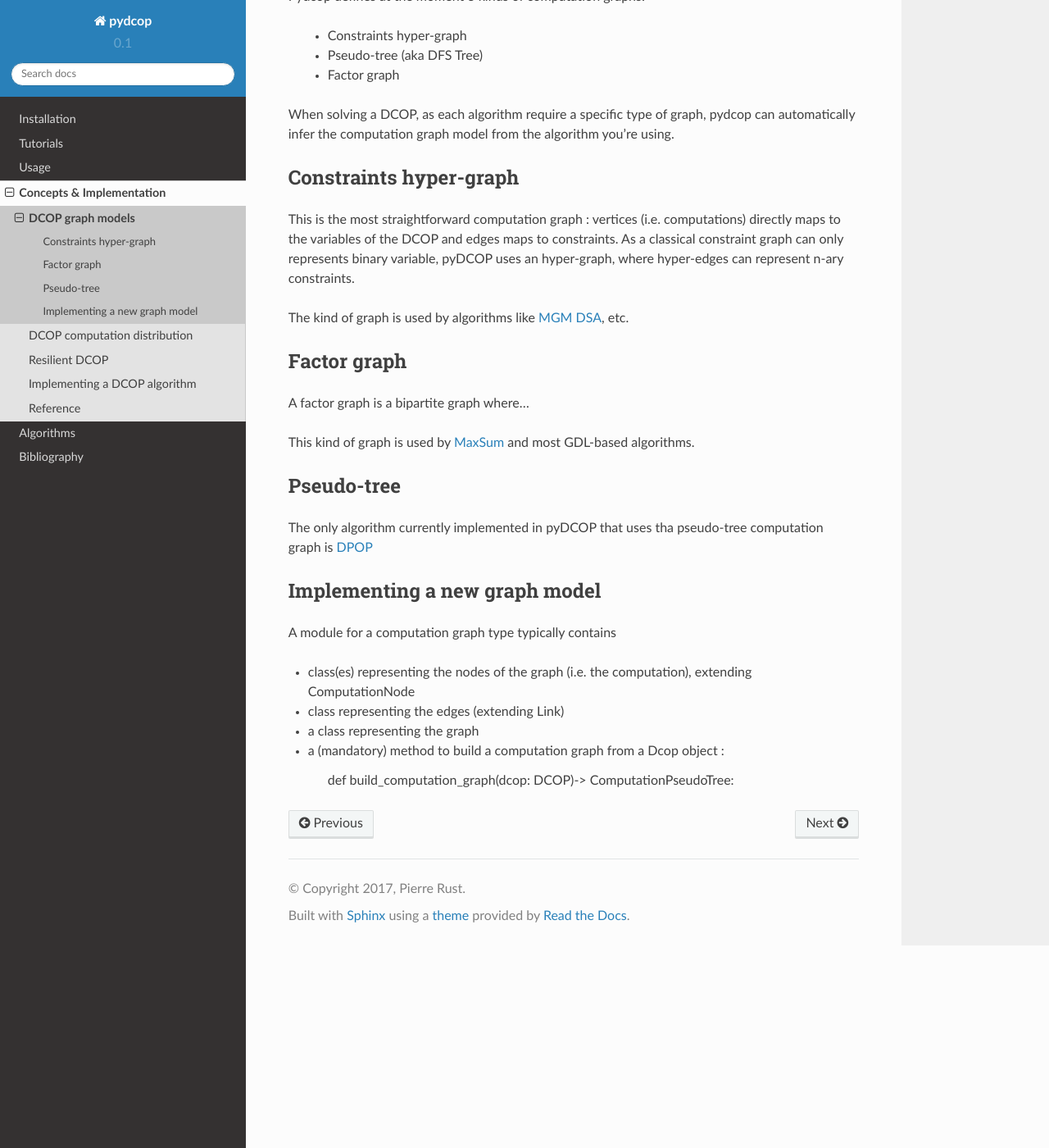
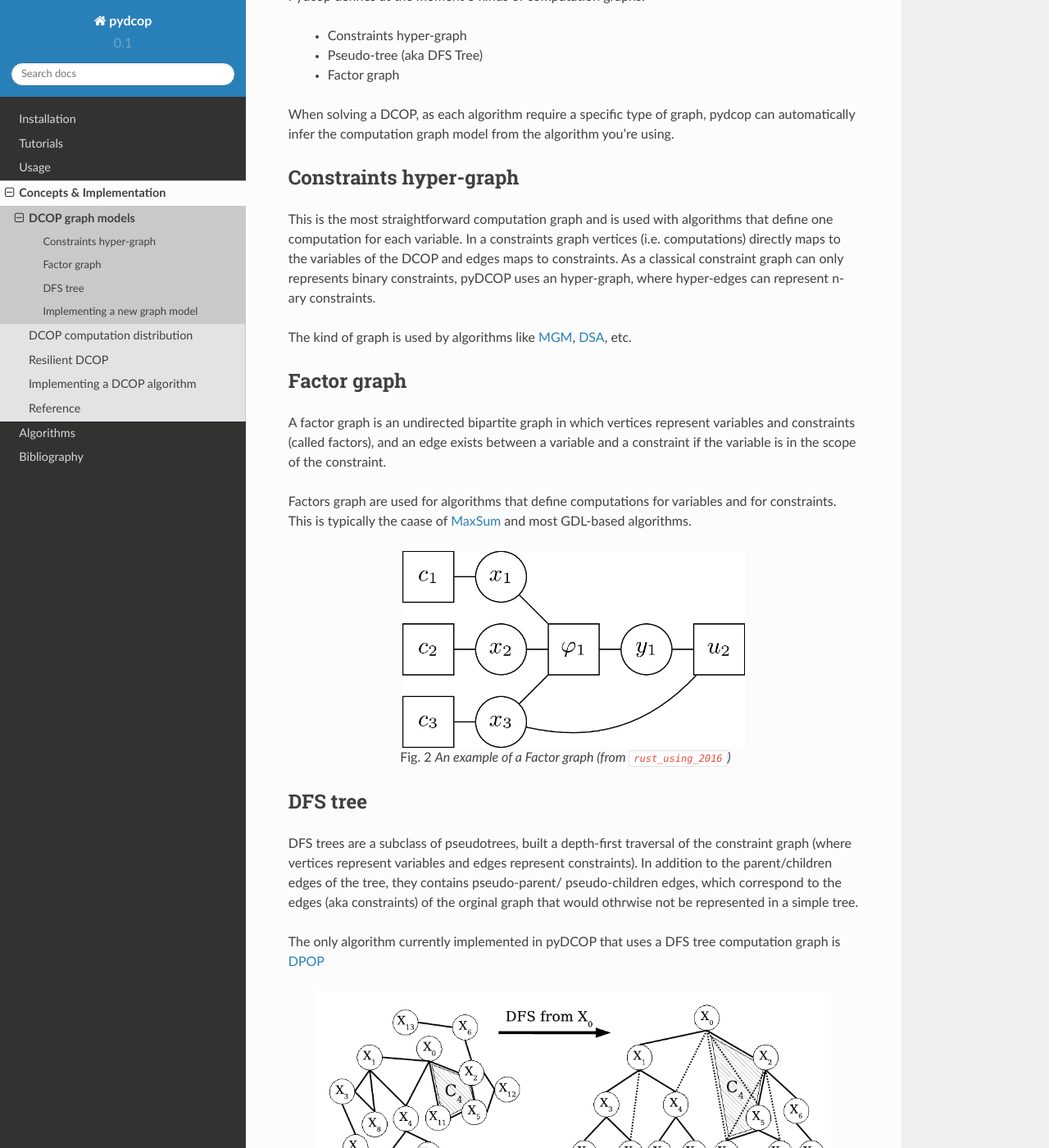
Before and after one commit to Orange-OpenSource/pyDcop, a Sphinx documentation site: the page built from docs/implementation/computation_graphs.rst, in a window 1280 px wide and 1400 px high, scrolled down 488 px. Shown: the whole window at 82% size. Built offline with Sphinx 7.4.7 and the Read the Docs theme 2.0.0, drawn with Linux system fonts in a browser that asks for light colours; cross-references to code outside the pages are shown as plain code; some of the changed text lies outside the part shown.

Commit message:
Doc: add figure of computation graphs

```diff
--- a/docs/implementation/computation_graphs.rst
+++ b/docs/implementation/computation_graphs.rst
@@ -41,14 +41,15 @@ you're using.
 Constraints hyper-graph
 -----------------------
 
-This is the most straightforward computation graph :
-vertices (i.e. computations) directly maps to the variables of the DCOP
-and edges maps to constraints.
-As a classical constraint graph can only represents binary variable,
+This is the most straightforward computation graph and is used with
+algorithms that define one computation for each variable.
+In a constraints graph  vertices (i.e. computations) directly maps to the
+variables of the DCOP and edges maps to constraints.
+As a classical constraint graph can only represents binary constraints,
 pyDCOP uses an hyper-graph, where hyper-edges can represent n-ary constraints.
 
 The kind of graph is used by algorithms like
-:ref:`MGM <implementation_reference_algorithms_mgm>`
+:ref:`MGM <implementation_reference_algorithms_mgm>`,
 :ref:`DSA <implementation_reference_algorithms_dsa>`, etc.
 
 .. _concept_factor_graph:
@@ -56,23 +57,48 @@ The kind of graph is used by algorithms like
 Factor graph
 ------------
 
-A factor graph is a bipartite graph where...
+A factor graph is an  undirected bipartite graph in which vertices represent
+variables and constraints (called factors),
+and an edge exists between a variable and a constraint
+if the variable is in the scope of the constraint.
 
-This kind of graph is used by
+Factors graph are used for algorithms that define computations for variables
+and for constraints. This is typically the caase of
 :ref:`MaxSum <implementation_reference_algorithms_maxsum>` and
 most GDL-based algorithms.
 
+.. figure:: factor_graph.png
+  :width: 60%
+  :align: center
+  :alt: factor graph
+  :figclass: align-center
 
+  An example of a Factor graph
+  (from :cite:`rust_using_2016`)
 
-Pseudo-tree
------------
+DFS tree
+--------
 
+DFS trees are a subclass of pseudotrees, built a depth-first
+traversal of the constraint graph (where vertices represent variables and
+edges represent constraints).
+In addition to the parent/children edges of the tree,
+they contains pseudo-parent/ pseudo-children edges, which correspond to the
+edges (aka constraints) of the orginal graph that would othrwise not be
+represented in a simple tree.
 
-The only algorithm currently implemented in pyDCOP that uses tha pseudo-tree
+The only algorithm currently implemented in pyDCOP that uses a DFS tree
 computation graph is
 :ref:`DPOP <implementation_reference_algorithms_dpop>`
 
+.. figure:: dfs_tree.png
+  :width: 90%
+  :align: center
+  :alt: factor graph
+  :figclass: align-center
 
+  An example of a DFS tree representing a constraint graph
+  (from :cite:`petcu_class_2007`)
 
 Implementing a new graph model
 ------------------------------
```
Also changed, not shown: docs/implementation/dfs_tree.png (added).
